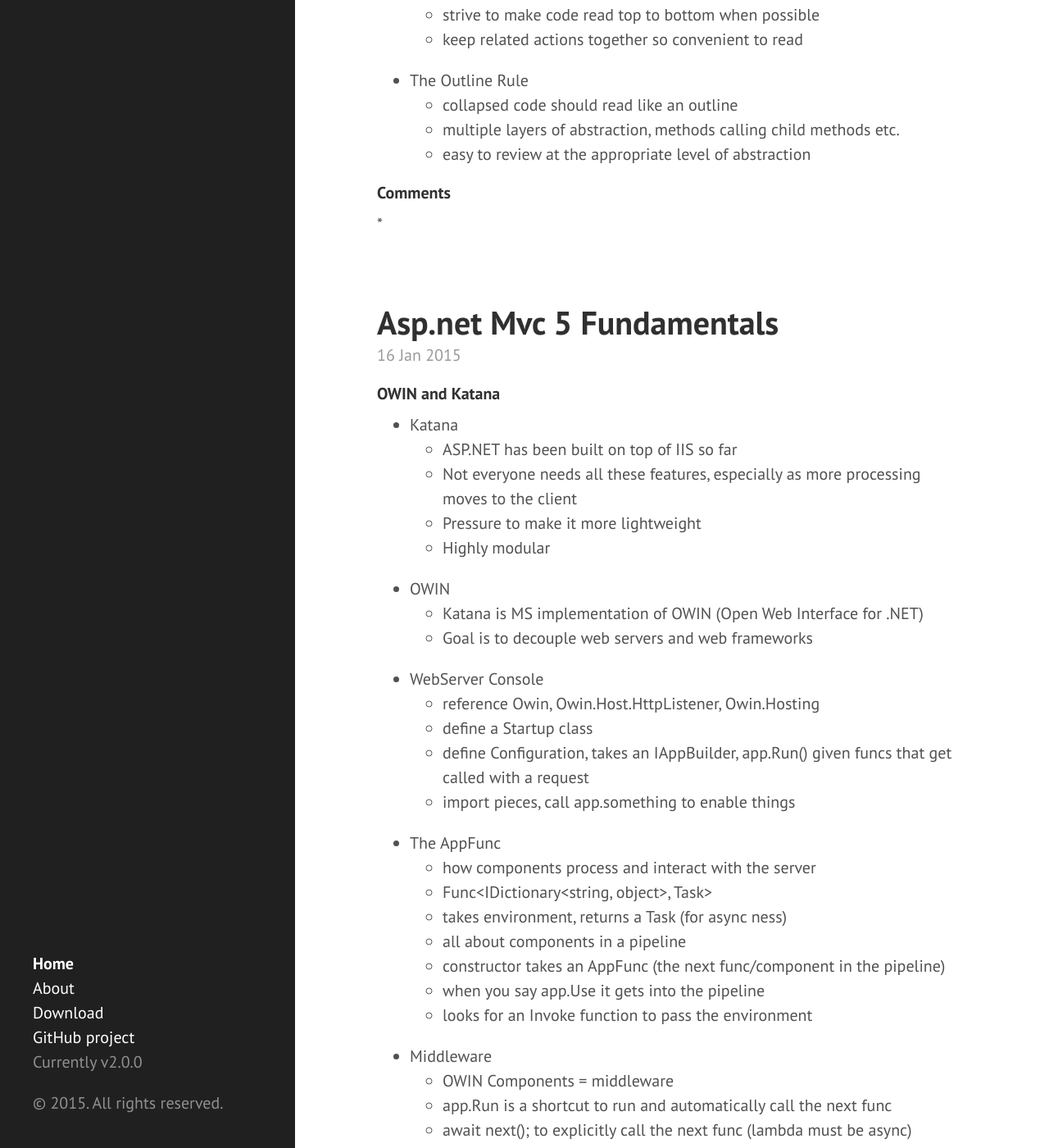
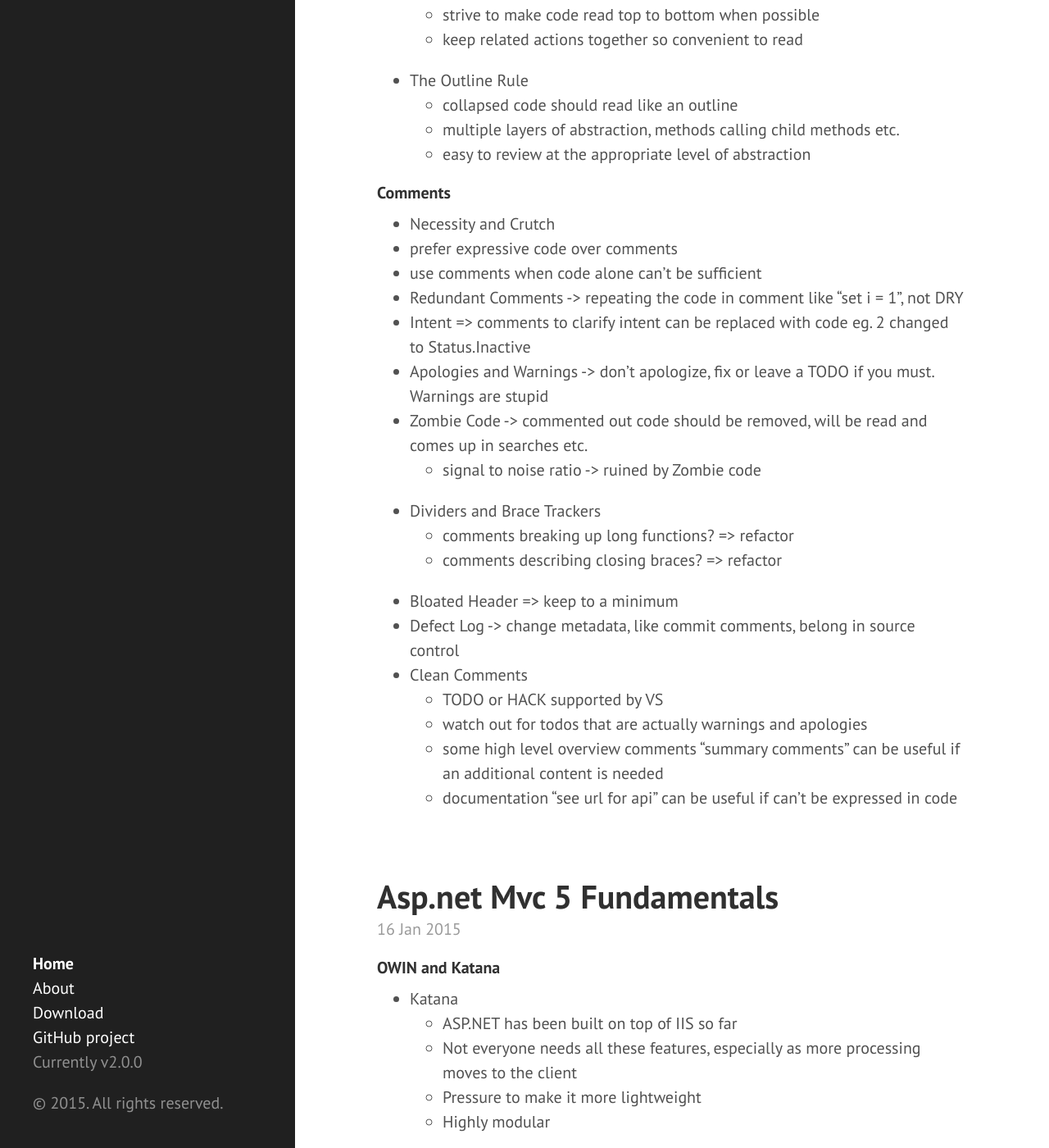
Before and after one commit to eneiand/eneiand.github.io, a Jekyll site: the page built from index.html, in a window 1280 px wide and 1400 px high, scrolled down 5823 px. Shown: the whole window at 82% size. Built offline with Jekyll 4.4.1, drawn with Linux system fonts in a browser that asks for light colours; Markdown is read by kramdown in place of the engine named in the settings; the list of posts is cut into pages by our own code.

Commit message:
Update 2015-01-21-clean-code.md

```diff
--- a/_posts/2015-01-21-clean-code.md
+++ b/_posts/2015-01-21-clean-code.md
@@ -159,4 +159,21 @@ SOLID principles and Design Patterns courses by Steve Smith
   * easy to review at the appropriate level of abstraction
 
 #### Comments
-*
+* Necessity and Crutch
+ * prefer expressive code over comments
+ * use comments when code alone can't be sufficient
+* Redundant Comments -> repeating the code in comment like "set i = 1", not DRY
+* Intent => comments to clarify intent can be replaced with code eg. 2 changed to Status.Inactive
+* Apologies and Warnings -> don't apologize, fix or leave a TODO if you must. Warnings are stupid
+* Zombie Code -> commented out code should be removed, will be read and comes up in searches etc.
+  * signal to noise ratio -> ruined by Zombie code
+* Dividers and Brace Trackers
+  *  comments breaking up long functions? => refactor
+  *  comments describing closing braces? => refactor
+* Bloated Header => keep to a minimum
+* Defect Log -> change metadata, like commit comments, belong in source control
+* Clean Comments
+  * TODO or HACK supported by VS
+  * watch out for todos that are actually warnings and apologies
+  * some high level overview comments "summary comments" can be useful if an additional content is needed
+  * documentation "see url for api" can be useful if can't be expressed in code
```
